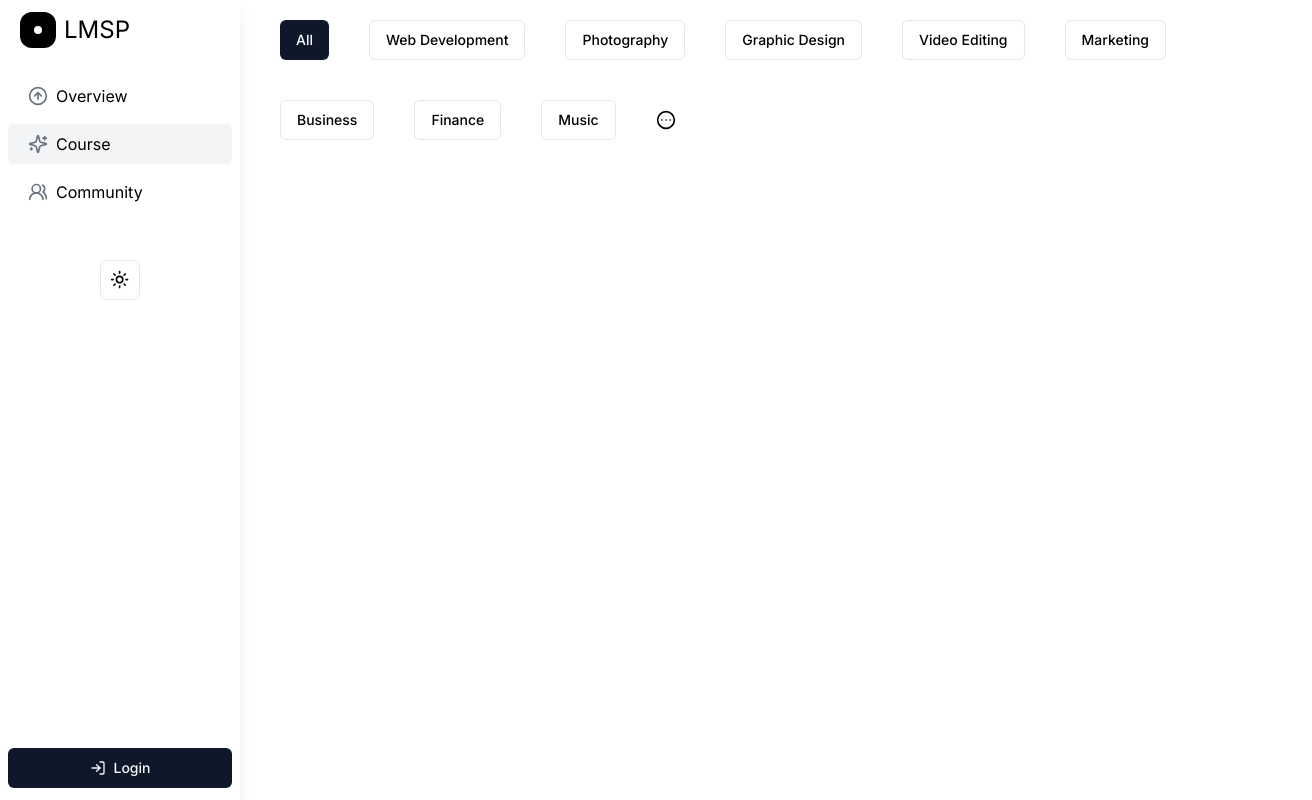
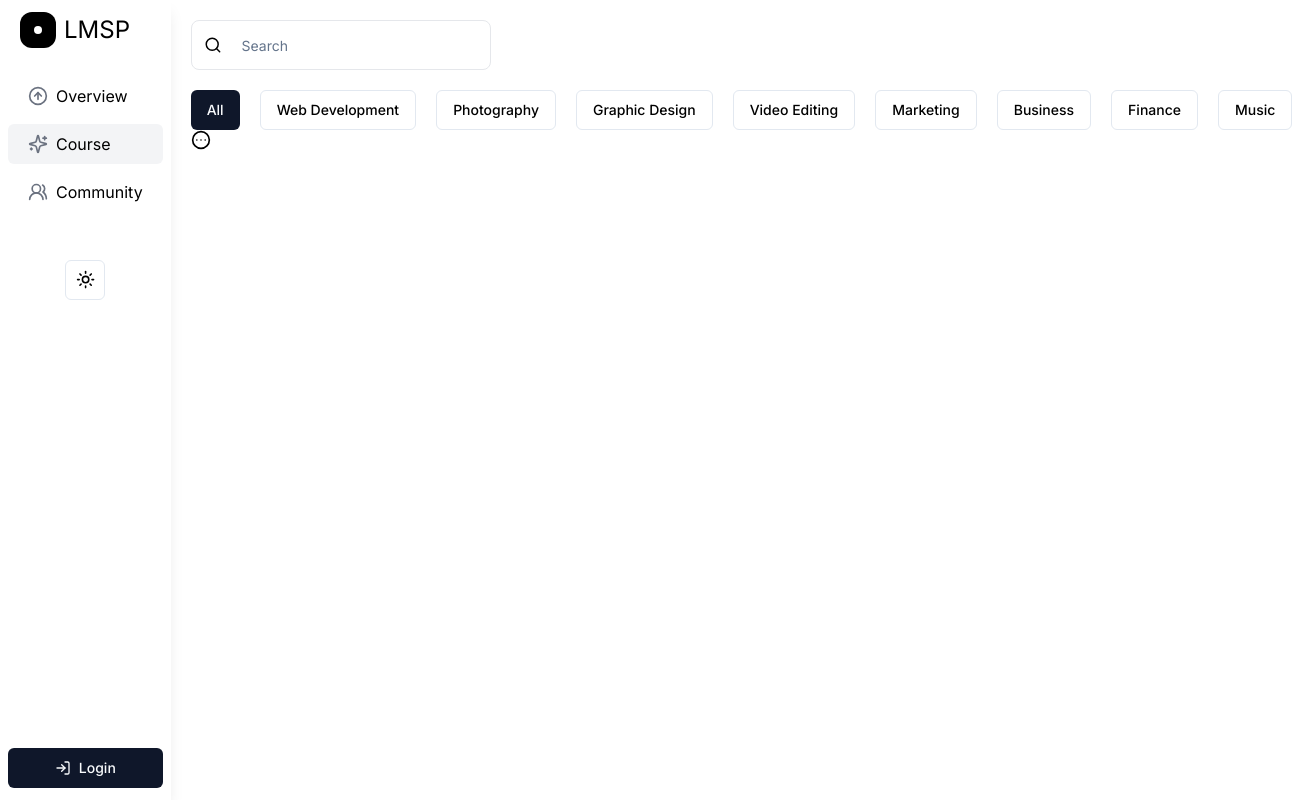
Before and after one commit to KevinPgn/lms-NEXT, a Next.js app: page /course in a window 1280 px wide. Shown: the whole page, 1312 px wide, since content can reach past the window. Built offline with nearby package versions, Linux system fonts and the light colour scheme; no server answers.

Commit message:
categories

```diff
--- a/src/app/course/page.tsx
+++ b/src/app/course/page.tsx
@@ -1,4 +1,5 @@
 import { Categories } from '@/components/courses/Categories'
+import { SearchBar } from '@/components/courses/SearchBar'
 import React from 'react'
 
 export const metadata = {
@@ -8,7 +9,8 @@ export const metadata = {
 
 const CoursesPage = () => {
   return (
-    <section>
+    <section className='p-5'>
+      <SearchBar />
       <Categories />
     </section>
   )
--- a/src/components/courses/Categories.tsx
+++ b/src/components/courses/Categories.tsx
@@ -10,7 +10,8 @@ export const Categories = () => {
   const router = useRouter()
 
   return (
-   <div className="flex flex-wrap py-5 px-10 items-center gap-10">
+   <div className="flex flex-wrap py-5 items-center justify-between">
+    <div className="flex items-center gap-5">
         <Button
         onClick={() => router.push("/course")}
         variant={categoryParams === null ? "default" : "outline"}>
@@ -25,6 +26,7 @@ export const Categories = () => {
             {category.name}
         </Button>
         ))}
+    </div>
 
     <CircleEllipsis size={20} className="cursor-pointer"/>
    </div>
--- /dev/null
+++ b/src/components/courses/SearchBar.tsx
@@ -0,0 +1,10 @@
+"use client"
+import { Search } from "lucide-react"
+import { Input } from "@/components/ui/input"
+
+export const SearchBar = () => {
+  return <div className="flex items-center gap-2 w-[300px] border border-gray-200 dark:border-gray-800 rounded-lg p-1 px-3">
+    <Search size={20}/>
+    <Input placeholder="Search" className="border-none bg-transparent"/>
+  </div>
+}
```
Lines whose indentation alone changed are shown as unchanged.
